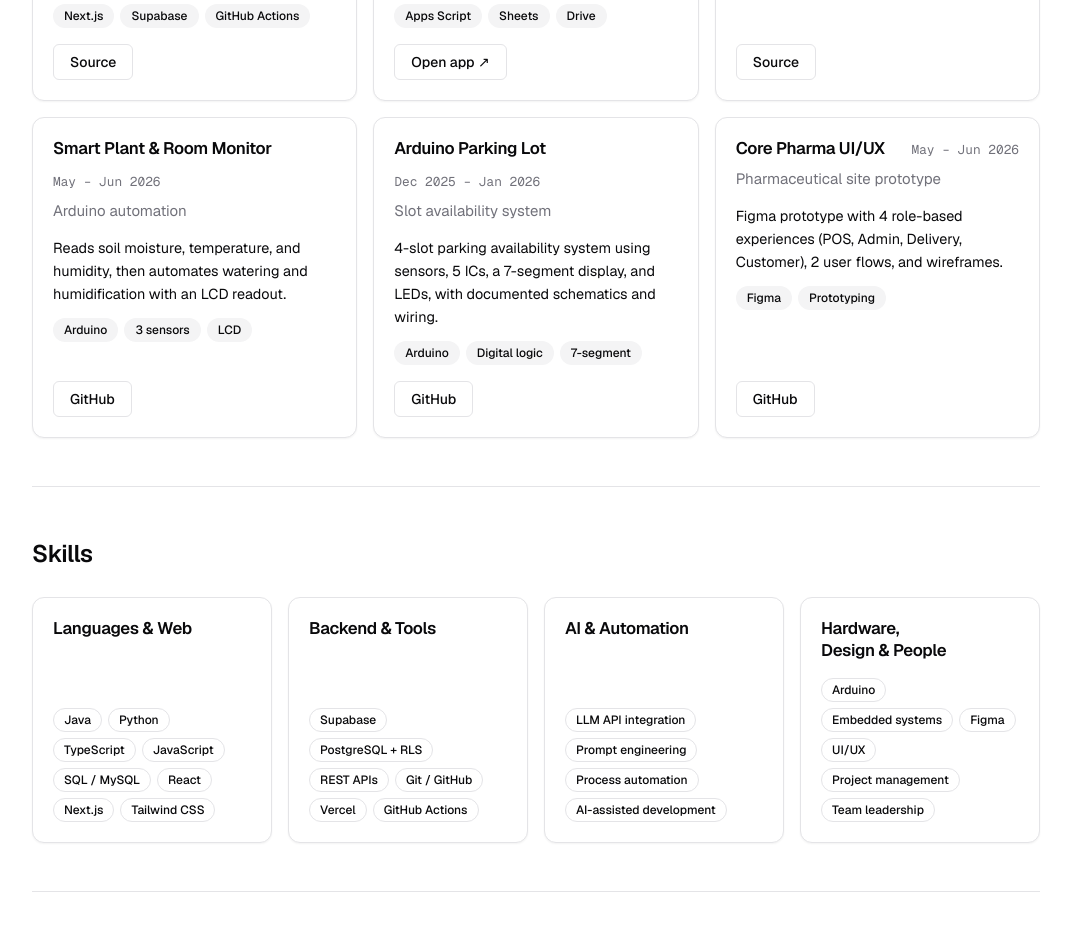
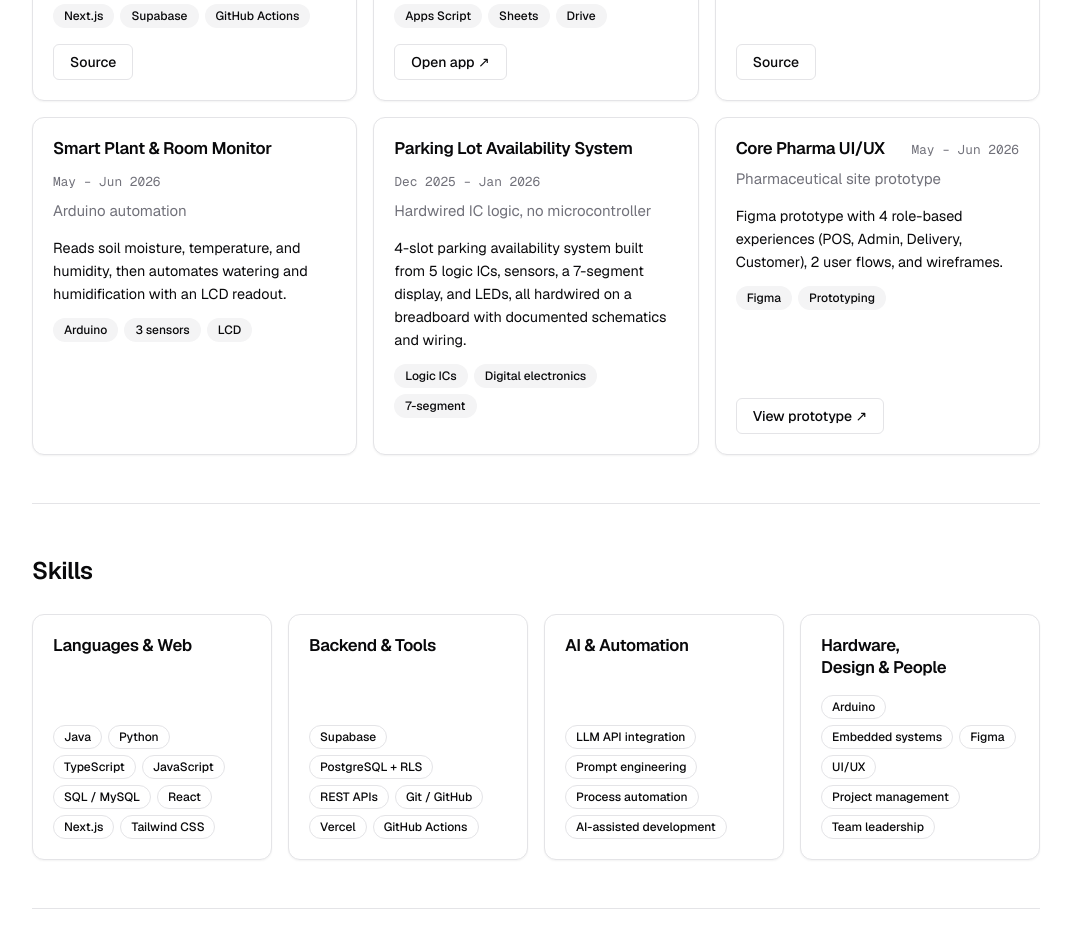
Before and after one commit to neilfrfr/Portfolio, a plain HTML site: page index.html in a window 1280 px wide. Shown: the part 2200-3138 px from the top of the page, without its empty margins (104-1175 px from the left). Drawn offline with nearby package versions, Linux system fonts and the light colour scheme.

Commit message:
Link Core Pharma Figma prototype; fix parking lot description
Parking lot is hardwired IC logic, not Arduino. Drop GitHub buttons on
the two hardware projects that have no repo.

Co-Authored-By: Claude Opus 5.5 <noreply@anthropic.com>

```diff
--- a/index.html
+++ b/index.html
@@ -263,15 +263,15 @@ footer{border-top:1px solid hsl(var(--border));padding-block:24px;font-size:.8re
           <p>Reads soil moisture, temperature, and humidity, then automates watering and humidification with an LCD readout.</p>
           <div class="tags"><span class="badge badge-secondary">Arduino</span><span class="badge badge-secondary">3 sensors</span><span class="badge badge-secondary">LCD</span></div>
         </div>
-        <div class="card-footer"><a class="btn btn-outline" href="https://github.com/neilfrfr" target="_blank" rel="noopener">GitHub</a></div>
+        <div class="card-footer"></div>
       </article>
       <article class="card" data-k="hw">
-        <div class="card-header"><div class="top"><h3 class="card-title">Arduino Parking Lot</h3><span class="mono muted">Dec 2025 – Jan 2026</span></div><p class="muted">Slot availability system</p></div>
+        <div class="card-header"><div class="top"><h3 class="card-title">Parking Lot Availability System</h3><span class="mono muted">Dec 2025 – Jan 2026</span></div><p class="muted">Hardwired IC logic, no microcontroller</p></div>
         <div class="card-content">
-          <p>4-slot parking availability system using sensors, 5 ICs, a 7-segment display, and LEDs, with documented schematics and wiring.</p>
-          <div class="tags"><span class="badge badge-secondary">Arduino</span><span class="badge badge-secondary">Digital logic</span><span class="badge badge-secondary">7-segment</span></div>
+          <p>4-slot parking availability system built from 5 logic ICs, sensors, a 7-segment display, and LEDs, all hardwired on a breadboard with documented schematics and wiring.</p>
+          <div class="tags"><span class="badge badge-secondary">Logic ICs</span><span class="badge badge-secondary">Digital electronics</span><span class="badge badge-secondary">7-segment</span></div>
         </div>
-        <div class="card-footer"><a class="btn btn-outline" href="https://github.com/neilfrfr" target="_blank" rel="noopener">GitHub</a></div>
+        <div class="card-footer"></div>
       </article>
       <article class="card" data-k="design">
         <div class="card-header"><div class="top"><h3 class="card-title">Core Pharma UI/UX</h3><span class="mono muted">May – Jun 2026</span></div><p class="muted">Pharmaceutical site prototype</p></div>
@@ -279,7 +279,7 @@ footer{border-top:1px solid hsl(var(--border));padding-block:24px;font-size:.8re
           <p>Figma prototype with 4 role-based experiences (POS, Admin, Delivery, Customer), 2 user flows, and wireframes.</p>
           <div class="tags"><span class="badge badge-secondary">Figma</span><span class="badge badge-secondary">Prototyping</span></div>
         </div>
-        <div class="card-footer"><a class="btn btn-outline" href="https://github.com/neilfrfr" target="_blank" rel="noopener">GitHub</a></div>
+        <div class="card-footer"><a class="btn btn-outline" href="https://www.figma.com/proto/CsK7lO1ZQHr8KYTuZGoWqV?node-id=0-1&amp;t=rrEOfQGhT8OX5WDs-6" target="_blank" rel="noopener">View prototype ↗</a></div>
       </article>
     </div>
   </section>
@@ -422,6 +422,7 @@ const cmds = [
   { g: 'Open', label: 'EIF Compass', hint: 'Live site', href: 'https://eif-compass.vercel.app', ext: 1 },
   { g: 'Open', label: 'Odin advisor', hint: 'Live site', href: 'https://advisor-console-nine.vercel.app', ext: 1 },
   { g: 'Open', label: 'Events Hub', hint: 'Apps Script', href: $('a[href*="script.google.com"]').href, ext: 1 },
+  { g: 'Open', label: 'Core Pharma prototype', hint: 'Figma', href: 'https://www.figma.com/proto/CsK7lO1ZQHr8KYTuZGoWqV?node-id=0-1&t=rrEOfQGhT8OX5WDs-6', ext: 1 },
   { g: 'Open', label: 'GitHub profile', hint: 'neilfrfr', href: 'https://github.com/neilfrfr', ext: 1 },
   { g: 'Open', label: 'LinkedIn', href: 'https://www.linkedin.com/in/neil-francis-espinosa-67135435b', ext: 1 },
   { g: 'Actions', label: 'Copy email', hint: EMAIL, run: copyEmail },
```
